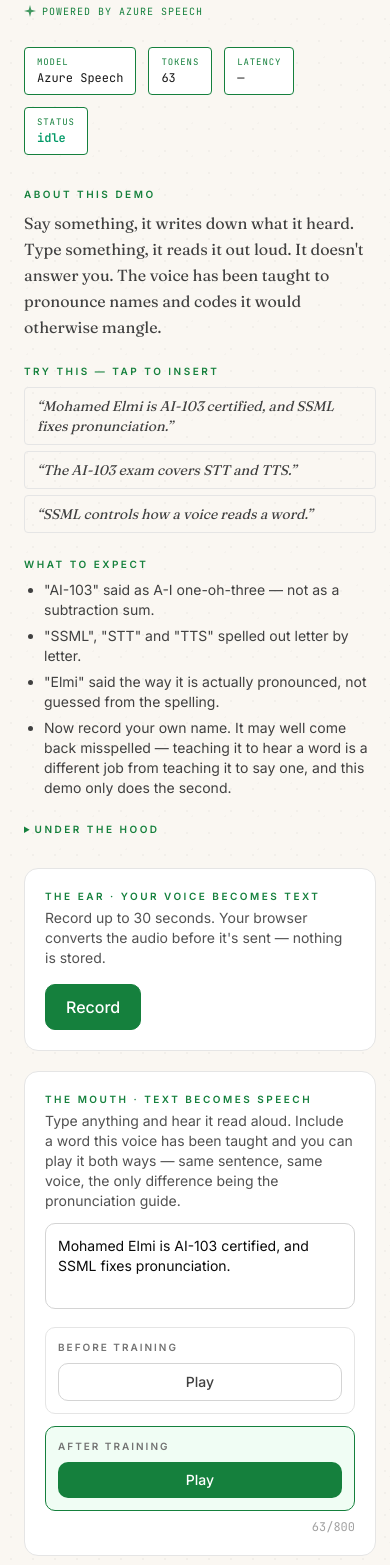
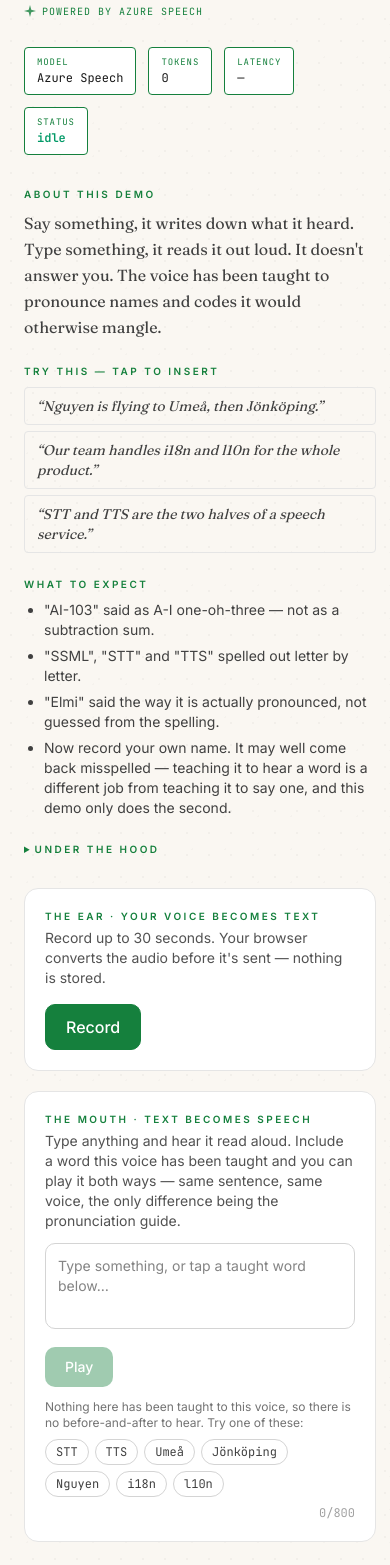
Before and after one commit to MohamedElmi10/AI-Arena-platform, a Next.js app: page /nl/speech-assistant in a window 390 px wide. Shown: the part 432-1997 px from the top of the page. Built offline with nearby package versions, Linux system fonts and the light colour scheme.

Commit message:
T-025: cull dead lexicon entries, Umeå phoneme, empty text box

```diff
--- a/src/components/playground/SpeechPlayground.tsx
+++ b/src/components/playground/SpeechPlayground.tsx
@@ -80,7 +80,7 @@ type Props = {
 
 export function SpeechPlayground({ module, tile, guide, chapter }: Props) {
   const [phase, setPhase] = useState<Phase>("idle");
-  const [text, setText] = useState("Mohamed Elmi is AI-103 certified, and SSML fixes pronunciation.");
+  const [text, setText] = useState("");
   const [transcript, setTranscript] = useState<string | null>(null);
   const [note, setNote] = useState<string | null>(null);
   const [seconds, setSeconds] = useState(0);
@@ -290,6 +290,7 @@ export function SpeechPlayground({ module, tile, guide, chapter }: Props) {
                   });
                 }}
                 rows={3}
+                placeholder="Type something, or tap a taught word below…"
                 className="w-full resize-none rounded-lg border border-neutral-300 p-3 text-sm focus:border-[var(--accent)] focus:outline-none"
               />
 
--- a/src/data/modules.ts
+++ b/src/data/modules.ts
@@ -85,9 +85,11 @@ export const modules: Module[] = [
             "What is Azure AI Foundry, in one sentence?",
           ],
           expect: [
-            "Response streams character-by-character.",
-            "Neutral tone tuned for portfolio demos.",
-            "No tool calls, no citations — those live in other tiles.",
+            "\"Umeå\" said roughly \"OO-meh-oh\", instead of the voice guessing at the å.",
+            "\"STT\" and \"TTS\" read out in full as \"speech to text\" and \"text to speech\".",
+            "\"i18n\" and \"l10n\" read as the words they stand for, not as letters and numbers.",
+            "Anything not in the guide sounds identical on both sides. That is the control, not a bug.",
+            "Now record your own name. It may well come back misspelled — teaching a service to hear a word is a different job from teaching it to say one, and this demo only does the second.",
           ],
           hood: [
             "Azure AI Foundry hosts the agent.",
@@ -285,9 +287,9 @@ export const modules: Module[] = [
           about:
             "Say something, it writes down what it heard. Type something, it reads it out loud. It doesn't answer you. The voice has been taught to pronounce names and codes it would otherwise mangle.",
           tryThis: [
-            "Mohamed Elmi is AI-103 certified, and SSML fixes pronunciation.",
-            "The AI-103 exam covers STT and TTS.",
-            "SSML controls how a voice reads a word.",
+            "Nguyen is flying to Umeå, then Jönköping.",
+            "Our team handles i18n and l10n for the whole product.",
+            "STT and TTS are the two halves of a speech service.",
           ],
           expect: [
             "\"AI-103\" said as A-I one-oh-three — not as a subtraction sum.",
--- a/src/lib/lexicon.ts
+++ b/src/lib/lexicon.ts
@@ -9,16 +9,13 @@
 
 /** Graphemes from src/app/nl/speech-assistant/lexicon.xml, in file order. */
 export const TRAINED_WORDS = [
-  "AI-103",
-  "SSML",
   "STT",
   "TTS",
-  "Göteborg",
+  "Umeå",
   "Jönköping",
   "Nguyen",
   "i18n",
   "l10n",
-  "Elmi",
 ] as const;
 
 /**
```
Also changed, not shown: 2 other files (tests, documents, lock files or other folders).
